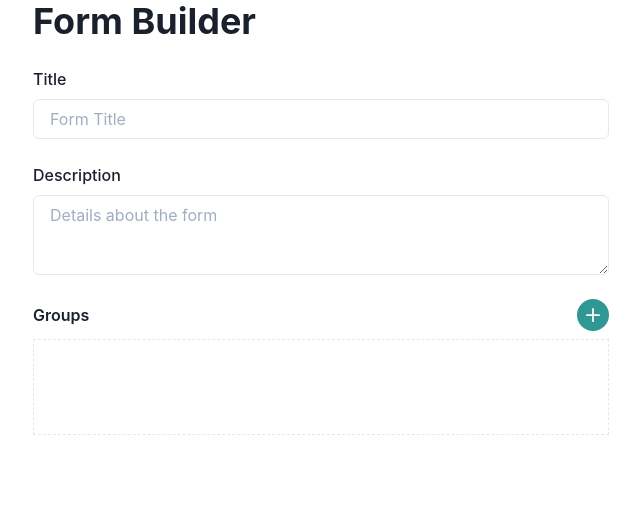
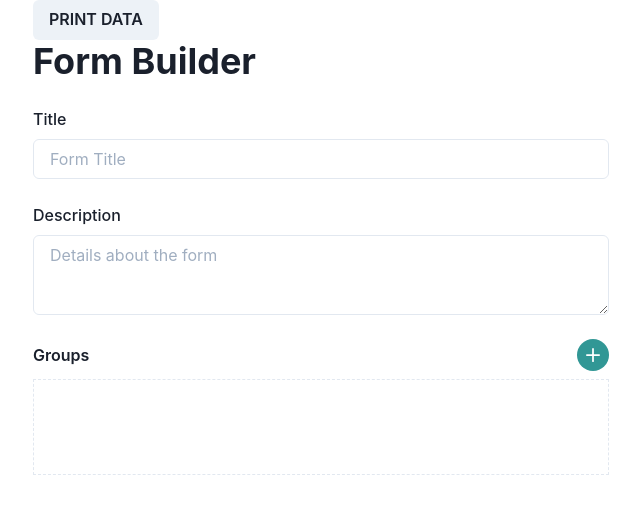
Before and after one commit to Hartecode/form-builder, a React (Create React App) app: page / in a window 1280 px wide. Shown: the top 514 px of the page, without its empty margins (335-975 px from the left). Built offline with nearby package versions, Linux system fonts and the light colour scheme.

Commit message:
emitting data to console

```diff
--- a/src/components/StoreWrapper.tsx
+++ b/src/components/StoreWrapper.tsx
@@ -3,7 +3,7 @@ import { Root } from '../scripts/store'
 import Home from './Home'
 import GroupPage from './GroupPage'
 import { FormGroup } from '../scripts/formGroup'
-import { Box, Link } from "@chakra-ui/react"
+import { Box, Link, Button } from "@chakra-ui/react"
 import { ChevronLeftIcon } from "@chakra-ui/icons"
 import { FieldNode } from '../scripts/fieldNode';
 import { AnimatePresence, motion, MotionStyle } from "framer-motion"
@@ -41,7 +41,7 @@ export interface Props {
 
 const StoreWrapper = (props) => {
   const [page, setPage] = useState('root')
-  const [rootNode, setRootNode] = useState(null)
+  const [rootNode, setRootNode] = useState<Root>(null)
   const [curNode, setCurNode] = useState<Root | FormGroup | FieldNode>(null)
 
   useEffect(() => {
@@ -62,13 +62,18 @@ const StoreWrapper = (props) => {
     nextNode(prevNode.parent)
   }
 
+  const getFullStore = () => {
+    console.log(rootNode.getStoreData());
+  }
+
   return (
   <>
-    <Box as="header">
+    <Box as="header" d="flex" justifyContent="space-between">
       {(page !== 'root') && (
         <Link onClick={prevPage}>
           <ChevronLeftIcon mx="2px" />
         </Link>)}
+        <Button onClick={getFullStore}>PRINT DATA</Button>
     </Box>
     {console.log({rootNode, curNode, page})}
     { curNode ? (
--- a/src/scripts/fieldNode.ts
+++ b/src/scripts/fieldNode.ts
@@ -1,5 +1,5 @@
-import { Group, Option, FieldType } from '../interface/store'
-import { FormFieldInput, Root, createField, createGroup, GroupNodeObj, convertToNodeObj, FieldNodeObj, removeNode } from './store'
+import { Group, Option, FieldType, Field } from '../interface/store'
+import { FormFieldInput, createField, createGroup, GroupNodeObj, convertToNodeObj, FieldNodeObj, removeNode } from './store'
 import { FormGroup } from './formGroup'
 import { uuID, getGroupDataObj, getFieldDataObj } from './helpers'
 
@@ -73,7 +73,7 @@ export class FieldNode {
     return this._fieldType;
   }
 
-  getFieldData(): FieldDataObj {
+  getFieldData(): Field {
     return {
       id: this._id,
       title: this.title,
```
